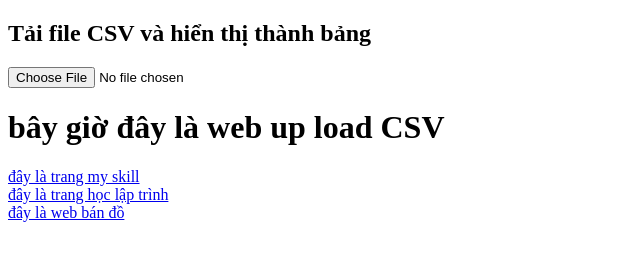
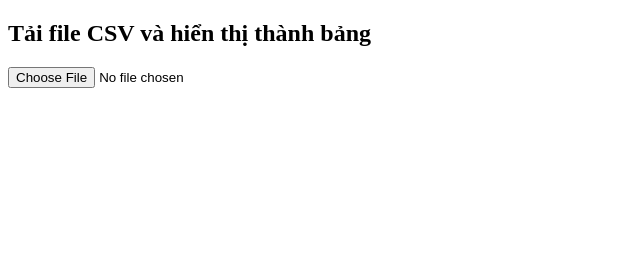
Before and after one commit to cdanh1409/duan1, a website: page uploadcsv.html in a window 1280 px wide. Shown: the whole page, without its empty margins (0-640 px from the left). Drawn offline with Linux system fonts and the light colour scheme.

Commit message:
commit 3

```diff
--- a/uploadcsv.html
+++ b/uploadcsv.html
@@ -56,10 +56,6 @@
       reader.readAsText(file);
     });
   </script>
-  <h1>bây giờ đây là web up load CSV </h1>
-  <a href="myskill.html">đây là trang my skill</a><br>
-  <a href="hoclaptrinh.html">đây là trang học lập trình</a><br>
-  <a href="webnuochoa.html">đây là web bán đồ</a><br>
 </body>
 
 </html>
```
Also changed, not shown: testjs.html (added, +19 -0 lines), test.js (added).
